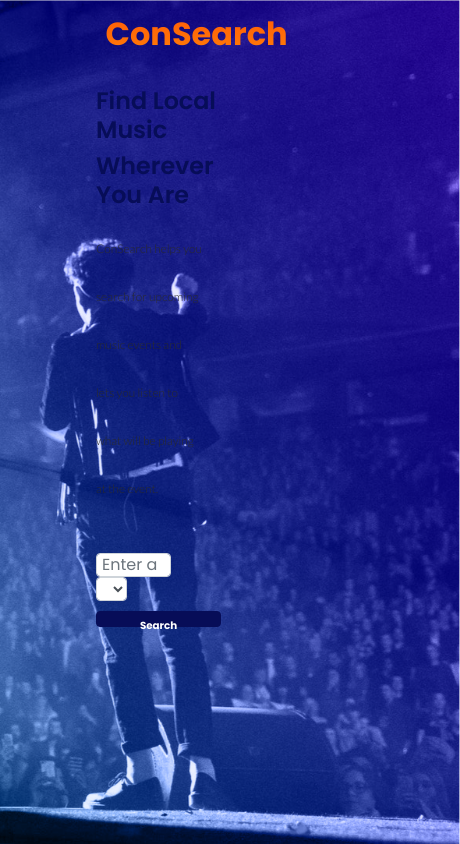
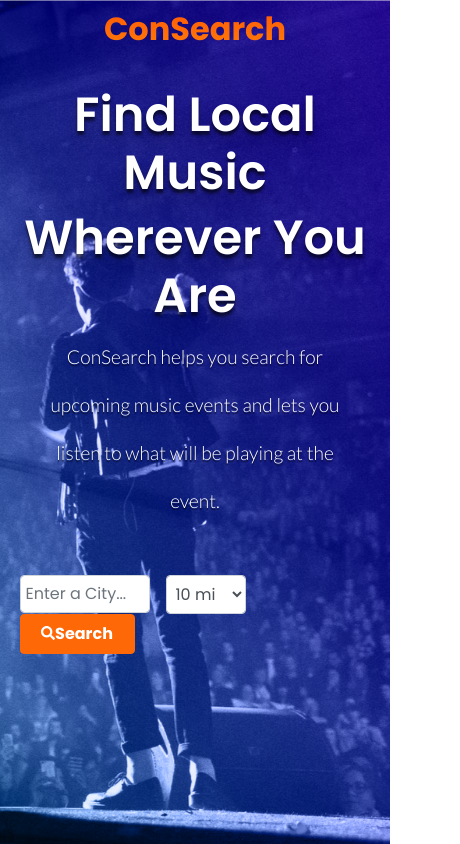
Before and after one commit to dsawyer13/consearch, a React (Create React App) app: page / in a window 390 px wide. Shown: the whole page, 460 px wide, since content can reach past the window. Built offline with nearby package versions, Linux system fonts and the light colour scheme; no server answers.

Commit message:
finished styling

```diff
--- a/package.json
+++ b/package.json
@@ -3,6 +3,9 @@
   "version": "0.1.0",
   "private": true,
   "dependencies": {
+    "@fortawesome/fontawesome-svg-core": "^1.2.19",
+    "@fortawesome/free-solid-svg-icons": "^5.9.0",
+    "@fortawesome/react-fontawesome": "^0.1.4",
     "bootstrap": "^4.3.1",
     "bourbon": "^5.1.0",
     "bourbon-neat": "^3.0.1",
--- a/src/components/LandingPage.js
+++ b/src/components/LandingPage.js
@@ -6,6 +6,11 @@ import { TM_URL } from '../apiUrl'
 import './styling/css/landing.css'
 import './styling/css/common.css'
 import Concert from './styling/Concert.png'
+import { library } from '@fortawesome/fontawesome-svg-core'
+import { FontAwesomeIcon } from '@fortawesome/react-fontawesome'
+import { faSearch, faMusic, faTicketAlt } from '@fortawesome/free-solid-svg-icons'
+
+library.add(faSearch, faMusic, faTicketAlt)
 
 const LandingNavBar = () => (
   // make a link
@@ -72,7 +77,7 @@ export const SearchForm = withRouter(({ history }) => {
         <option>100 mi</option>
       </Form.Control>
 
-      <Button className='landing-btn' type='submit'>Search</Button>
+      <Button className='landing-btn' type='submit'><FontAwesomeIcon icon='search' size='sm' /><span className='hidden-text'>Search</span></Button>
     </Form>
   )
 })
--- a/src/components/styling/css/landing.css
+++ b/src/components/styling/css/landing.css
@@ -17,8 +17,7 @@
 
 html, body {
   margin: 0;
-  height: 100%;
-  overflow: hidden; }
+  height: 100%; }
 
 .landing-logo {
   display: inline-block;
@@ -29,7 +28,8 @@ html, body {
   background-color: transparent;
   padding-left: 6rem;
   font-family: Poppins;
-  font-style: normal; }
+  font-style: normal;
+  overflow: hidden; }
 
 .landing-content {
   margin-top: 10%;
@@ -52,6 +52,7 @@ html, body {
   position: absolute;
   right: 0;
   top: 0;
+  bottom: 0;
   height: 100vh;
   width: auto;
   margin-right: -70px;
@@ -87,3 +88,82 @@ html, body {
 .search-form > .landing-btn {
   height: calc(1em + 1.5vw);
   font-size: calc(.4em + 1vw); }
+
+@media (max-width: 1030px) {
+  .landing-body {
+    position: fixed;
+    padding: 0; }
+  .landing-content {
+    padding: 20% 0;
+    width: 80%;
+    margin: 0 auto; }
+    .landing-content h1, .landing-content p {
+      color: white; }
+    .landing-content h1 {
+      font-size: 64px;
+      text-shadow: 0px 4px 3px rgba(0, 0, 0, 0.6), 0px 8px 13px rgba(0, 0, 0, 0.1), 0px 18px 23px rgba(0, 0, 0, 0.1); }
+    .landing-content p {
+      text-shadow: 0px 2px 1px rgba(0, 0, 0, 0.6), 0px 8px 13px rgba(0, 0, 0, 0.1), 0px 18px 23px rgba(0, 0, 0, 0.1);
+      font-size: 28px;
+      margin: 0; }
+  .landing-logo {
+    margin-left: 10%; }
+  .search-form {
+    margin-top: 120px; }
+  .dist-input,
+  .city-input {
+    height: 50px;
+    font-size: 20px;
+    float: left; }
+  .dist-input {
+    width: 110px; }
+  .city-input {
+    width: 250px; }
+  .search-form > .landing-btn {
+    height: 50px;
+    font-size: 20px;
+    background-color: #FF6807;
+    border-color: #FF6807; } }
+
+@media (max-width: 500px) {
+  .landing-body {
+    padding-left: 0;
+    text-align: center;
+    line-height: 3em;
+    overflow: hidden;
+    position: fixed; }
+  .landing-logo {
+    margin-left: 0;
+    padding: 0;
+    padding-top: 5px; }
+  .landing-content {
+    margin: 0 auto;
+    width: 90%;
+    padding-top: 7%; }
+    .landing-content h1 {
+      font-size: 48px;
+      color: white; }
+    .landing-content p {
+      margin: 0 auto;
+      font-size: 1.2rem;
+      color: white;
+      width: 90%; }
+    .landing-content .city-input,
+    .landing-content .dist-input,
+    .landing-content .landing-btn {
+      height: auto;
+      float: left;
+      font-size: 16px; }
+    .landing-content .city-input {
+      width: 130px; }
+    .landing-content .dist-input {
+      width: 80px; }
+    .landing-content .search-form {
+      margin-top: 50px; }
+    .landing-content .search-form > .landing-btn,
+    .landing-content .btn-primary {
+      font-size: 16px;
+      width: 115px;
+      height: 40px;
+      background-color: #FF6807;
+      border-color: #FF6807; } }
--- a/src/components/styling/sass/landing.scss
+++ b/src/components/styling/sass/landing.scss
@@ -5,7 +5,6 @@
 html, body {
     margin: 0;
     height: 100%;
-    overflow: hidden;
 }
 
 .landing-logo {
@@ -19,6 +18,7 @@ html, body {
     padding-left: 6rem;
     font-family: Poppins;
     font-style: normal;
+    overflow: hidden;
 }
 
 .landing-content {
@@ -45,6 +45,7 @@ html, body {
     position: absolute;
     right: 0;
     top: 0;
+    bottom: 0;
     height: 100vh;
     width: auto;
     margin-right: -70px;
@@ -89,62 +90,111 @@ html, body {
     font-size: calc(.4em + 1vw)
 }
 
+//Mobile Styles
 
-// @media (max-width:1580px) {
-//     .landing-content {
-//         margin-top: 8%;
-//         h1 {
-//             font-size: 4rem;
-//         }
-//         p {
-//             font-size: 1.4rem;
-//         }
-//     }
-// }
 
-// @media (max-width:1460px) {
-//     .landing-content {
-//         h1 {
-//             font-size: 3.5rem;
-//         }
-//         p {
-//             font-size: 1.2rem;
-//         }
-//     }
-// }
+@media (max-width: 1030px) {
+    .landing-body {
+        position: fixed;
+        padding: 0;
+    }
+    .landing-content {
+        padding: 20% 0;
+        width: 80%;
+        margin: 0 auto;
+        h1, p {
+            color: white;
+        }
+        h1 {
+            font-size: 64px;
+            text-shadow: 0px 4px 3px rgba(0,0,0,0.6),
+             0px 8px 13px rgba(0,0,0,0.1),
+             0px 18px 23px rgba(0,0,0,0.1);
+        }
+        p {
+            text-shadow: 0px 2px 1px rgba(0,0,0,0.6),
+             0px 8px 13px rgba(0,0,0,0.1),
+             0px 18px 23px rgba(0,0,0,0.1);
+            font-size: 28px;
+            margin: 0;
+        }
+    }
+    .landing-logo {
+        margin-left: 10%;
+    }
+    .search-form {
+        margin-top: 120px;
+    }
+    .dist-input,
+    .city-input {
+        height: 50px;
+        font-size: 20px;
+        float: left;
+    }
+    .dist-input {
+        width: 110px;
+    }
+    .city-input {
+        width: 250px;
+    }
+    .search-form > .landing-btn {
+        height: 50px;
+        font-size: 20px;
+        background-color: #FF6807;
+        border-color: #FF6807;
+    }
+}
 
-// @media (max-width:1390px) {
-//     .landing-body {
-//         padding-left: 3.5rem;
-//     }
-//     .landing-content {
-//         margin-top: 8%;
-//         h1 {
-//             font-size: 3.2rem;
-//         }
-//     }
-// }
-
-// @media (max-width: 1300px) {
-//     // .landing-body {
-//     //     padding-left: 2rem;
-
-//     // }
-//     // .landing-content {
-//     //     margin-top: 8%;
-//     //         h1 {
-//     //             font-size: 2.5rem;
-//     //         }
-//     // }
-//     .input {
-//         width: 200px;
-//         height: 50px;
-//         display: inline;
-//         padding-left: 5px;
-//         margin-right: 1rem;
-//     }
-
-//     .dist-input {
-//         width: 90px;
-//     }
-// }
+@media (max-width: 500px) {
+    .landing-body {
+        padding-left: 0;
+        text-align: center;
+        line-height: 3em;
+        overflow: hidden;
+        position: fixed;
+    }
+    .landing-logo {
+        margin-left: 0;
+        padding: 0;
+        padding-top: 5px;
+    }
+    .landing-content {
+        margin: 0 auto;
+        width: 90%;
+        padding-top: 7%;
+        h1 {
+            font-size: 48px;
+            color: white;
+        }
+        p {
+            margin: 0 auto;
+            font-size: 1.2rem;
+            color: white;
+            width: 90%;
+        }
+    .city-input,
+    .dist-input,
+    .landing-btn {
+        height: auto;
+        float: left;
+        font-size: 16px;
+    }
+    .city-input {
+        width: 130px;
+    }
+    .dist-input {
+        width: 80px;
+    }
+    .search-form {
+        margin-top: 50px;
+    }
+    .search-form > .landing-btn,
+    .btn-primary {
+        font-size:16px;
+        width: 115px;
+        height: 40px;
+        background-color: #FF6807;
+        border-color: #FF6807;
+    }
+    }
+}
```
Also changed, not shown: 1 other file (tests, documents, lock files or other folders).
